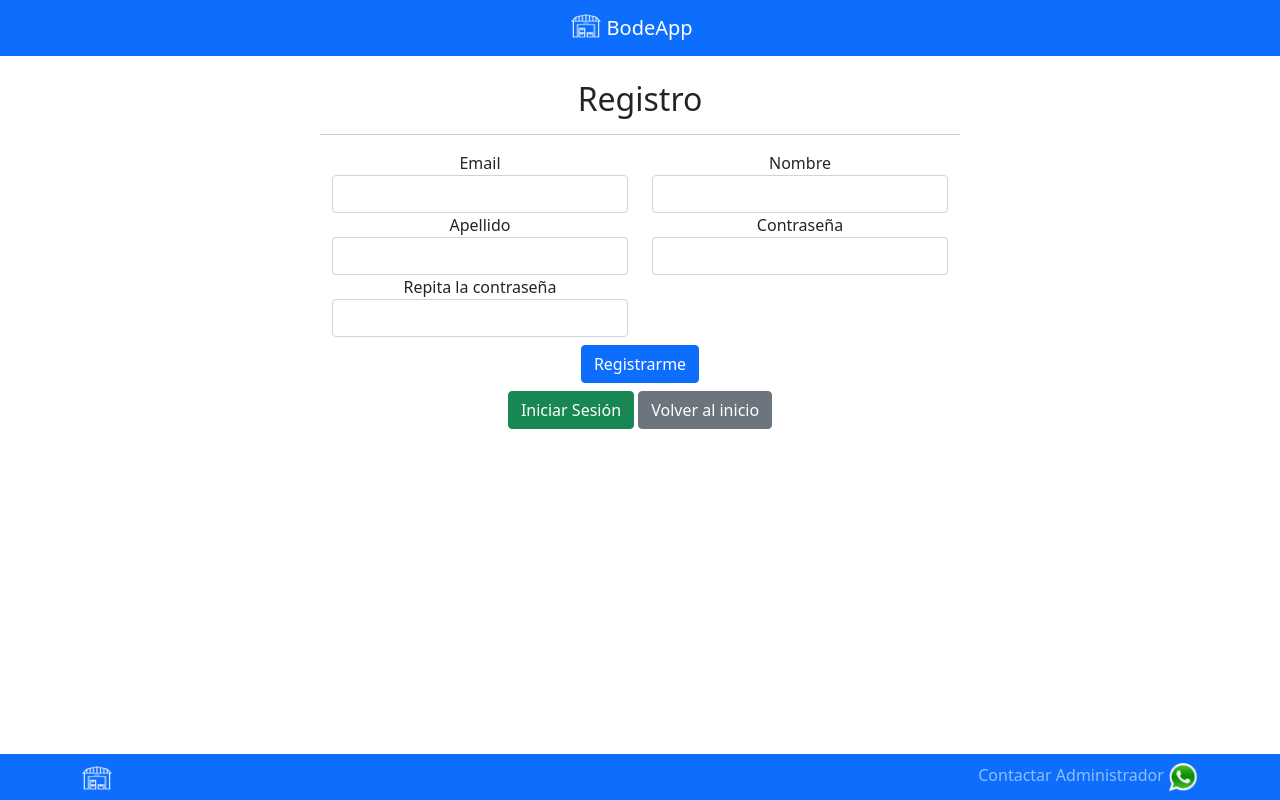
After one commit to Sepjir/Proyecto_Fullstack_BodeApp, a Node server app: page /signon in a window 1280 px wide. The commit adds this page. Run offline with Node 20, Linux system fonts and the light colour scheme; some libraries are stand-ins or nearby versions.

Commit message:
HU01 Registro de usuarios

```diff
--- a/package.json
+++ b/package.json
@@ -17,6 +17,8 @@
     "dotenv": "^16.0.0",
     "express": "^4.18.1",
     "express-handlebars": "^6.0.5",
+    "jsonwebtoken": "^8.5.1",
+    "moment": "^2.29.3",
     "nodemon": "^2.0.16",
     "pg": "^8.7.3"
   }
--- /dev/null
+++ b/public/css/style.css
@@ -0,0 +1,6 @@
+.footer {
+    position: fixed;
+    width: 100%;
+    left: 0;
+    bottom: 0;
+    }
--- a/server.js
+++ b/server.js
@@ -1,18 +1,18 @@
 const express = require("express")
 const app = express()
 const port = 3000
-
 const exphbs = require("express-handlebars")
 
 app.use(express.json())
 app.use(express.urlencoded({extended: true}))
 
+//disponibilizar css de Bootstrap y carpeta public
 app.use("/bootstrap", express.static(__dirname + "/node_modules/bootstrap/dist/css"))
 app.use("/bootstrap", express.static(__dirname + "/node_modules/bootstrap/dist/js"))
 app.use("/public", express.static(__dirname + "/public/"))
 
+//configuración de Handlebars
 app.set("view engine", "handlebars")
-
 app.engine("handlebars", exphbs.engine({
     layoutsDir: __dirname + "/views",
     partialsDir: __dirname + "/views/components"
@@ -26,10 +26,17 @@ app.get("/", (_, res) => {
 })
 
 //ruta get para el inicio de sesión
-app.get("/login", (req, res) => {
+app.get("/login", (_, res) => {
     res.render("login", {
         layout: "login"
     })
 })
 
+//ruta para registrar usuarios
+app.get("/signon", (_, res) => {
+    res.render("signon", {
+        layout: "signon"
+    })
+})
+
 app.listen(port, () => console.log(`Servidor levantado en la dirección http://localhost:${port}`))
--- a/views/components/footer.handlebars
+++ b/views/components/footer.handlebars
@@ -4,6 +4,7 @@
     <meta charset="UTF-8">
     <meta http-equiv="X-UA-Compatible" content="IE=edge">
     <meta name="viewport" content="width=device-width, initial-scale=1.0">
+    <link rel="stylesheet" href="public/css/style.css">
     <link rel="stylesheet" href="bootstrap/bootstrap.css">
 </head>
 <body>
@@ -20,12 +21,4 @@
     </nav>
     </footer>
 </body>
-<style>
-.footer {
-position: fixed;
-width: 100%;
-left: 0;
-bottom: 0;
-}
-</style>
 </html>
--- a/views/components/index_buttons.handlebars
+++ b/views/components/index_buttons.handlebars
@@ -11,7 +11,7 @@
     </div>
     <div class="container mt-3 text-center">
         <a href="/login"><button type="button" class="btn btn-primary">Iniciar Sesión</button></a>
-        <a href="/register"><button type="button" class="btn btn-success">Registrarse</button></a>
+        <a href="/signon"><button type="button" class="btn btn-success">Registrarse</button></a>
     </div>
 </body>
 </html>
--- /dev/null
+++ b/views/components/signonform.handlebars
@@ -0,0 +1,42 @@
+<!DOCTYPE html>
+<html lang="en">
+<head>
+    <meta charset="UTF-8">
+    <meta http-equiv="X-UA-Compatible" content="IE=edge">
+    <meta name="viewport" content="width=device-width, initial-scale=1.0">
+</head>
+<body>
+    <div class="py-4 text-center">
+      <h2>Registro</h2>
+      <hr class="w-50 container" />
+
+      <form action="/signon" method="post" enctype="multipart/form-data" >
+        <div class="form-group row w-50 m-auto">
+          <div class="form-group col-12 col-sm-6">
+            <label>Email</label>
+            <input class="form-control m-auto" name="email" required />
+          </div>
+          <div class="form-group col-12 col-sm-6">
+            <label>Nombre</label>
+            <input class="form-control m-auto" name="nombre" required/>
+          </div>
+          <div class="form-group col-12 col-sm-6">
+            <label>Apellido</label>
+            <input class="form-control m-auto" name="apellido" required/>
+          </div>
+          <div class="form-group col-12 col-sm-6">
+            <label>Contraseña</label>
+            <input class="form-control m-auto" type="password" name="password" required />
+          </div>
+          <div class="form-group col-12 col-sm-6">
+            <label>Repita la contraseña</label>
+            <input class="form-control m-auto" type="password" name="password2" required />
+          </div>
+        </div>
+        <button class="btn btn-primary m-2">Registrarme</button>
+      </form>
+        <a href="/login"><button class="btn btn-success m-auto">Iniciar Sesión</button></a>
+        <a href="/"><button class="btn btn-secondary m-auto">Volver al inicio</button></a>
+    </div>
+</body>
+</html>
--- /dev/null
+++ b/views/signon.handlebars
@@ -0,0 +1,5 @@
+{{> menu_index}}
+
+{{> signonform}}
+
+{{> footer}}
```
Also changed, not shown: prototipo/registro usuarios bodeapp.png (added), 1 other file.
